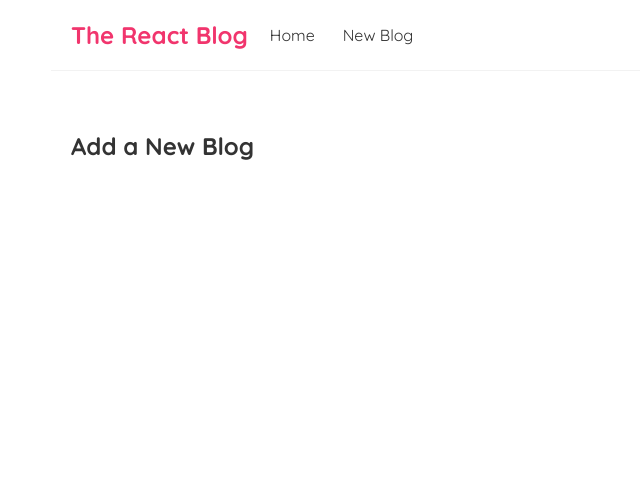
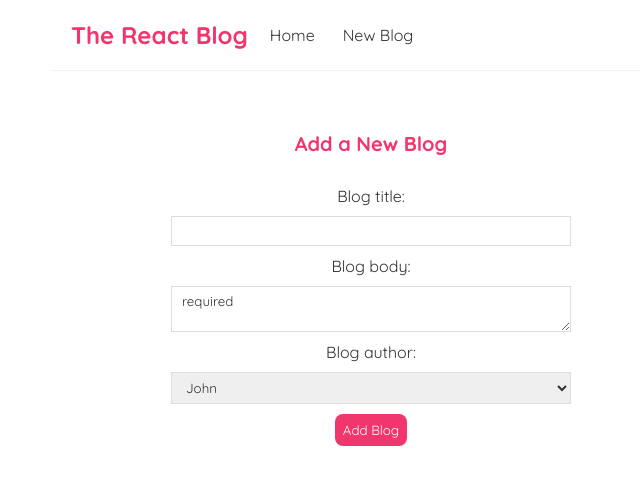
Before and after one commit to DarkoPG27/React---Blog, a React (Create React App) app: page /create in a window 1280 px wide. Shown: the top 484 px of the page, without its empty margins (269-909 px from the left). Built offline with nearby package versions, Linux system fonts and the light colour scheme.

Commit message:
added inputs,textarea,select and button

```diff
--- a/src/Create.js
+++ b/src/Create.js
@@ -2,6 +2,23 @@
     return (
         <div className="create">
             <h2>Add a New Blog</h2>
+            <form>
+                <label>Blog title:</label>
+                <input
+                    type=""
+                    required
+                />
+                <label>Blog body:</label>
+                <textarea>
+                    required
+                </textarea>
+                <label>Blog author:</label>
+                <select>
+                    <option value="John">John</option>
+                    <option value="Wick">Wick</option>
+                </select>
+                <button>Add Blog</button>
+            </form>
         </div>
     );
 }
--- a/src/index.css
+++ b/src/index.css
@@ -71,3 +71,41 @@
 .blog-details div{
   margin: 20px 0;
 }
+
+/* create new blog form */
+.create{
+  max-width: 400px;
+  margin: 0 auto;
+  text-align: center;
+}
+
+.center label{
+  text-align: left;
+  display: block;
+}
+
+.create h2{
+  font-size: 20px;
+  color: #f1356d;
+  margin-bottom: 30px;
+}
+
+.create input,
+.create textarea,
+.create select{
+  width: 100%;
+  padding: 6px 10px;
+  margin:10px 0;
+  border:1px solid #ddd;
+  box-sizing: border-box;
+  display: block;
+}
+
+.create button{
+  background: #f1356d;
+  color:#fff;
+  border: 0;
+  padding: 8px;
+  border-radius: 8px;
+  cursor: pointer;
+}
```
